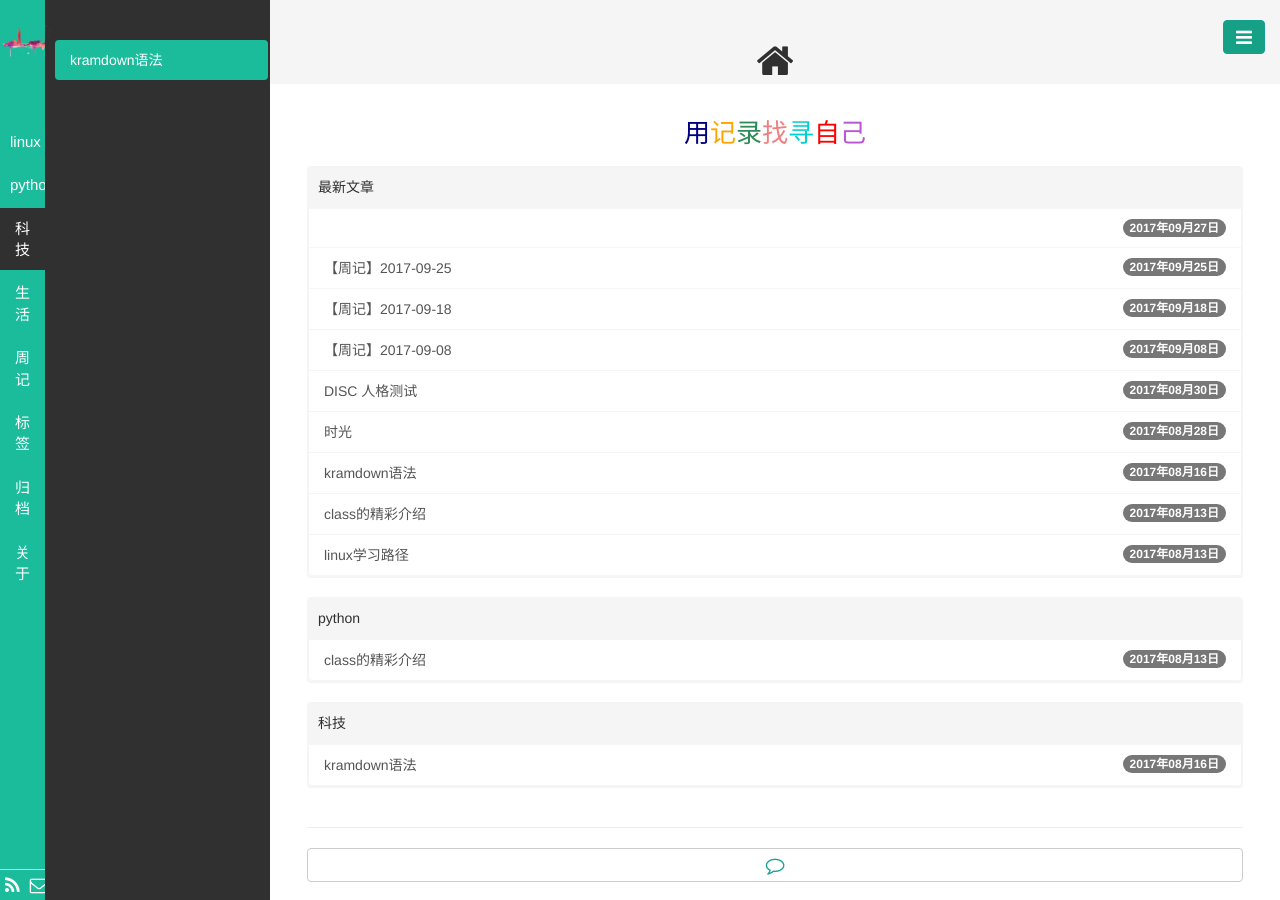
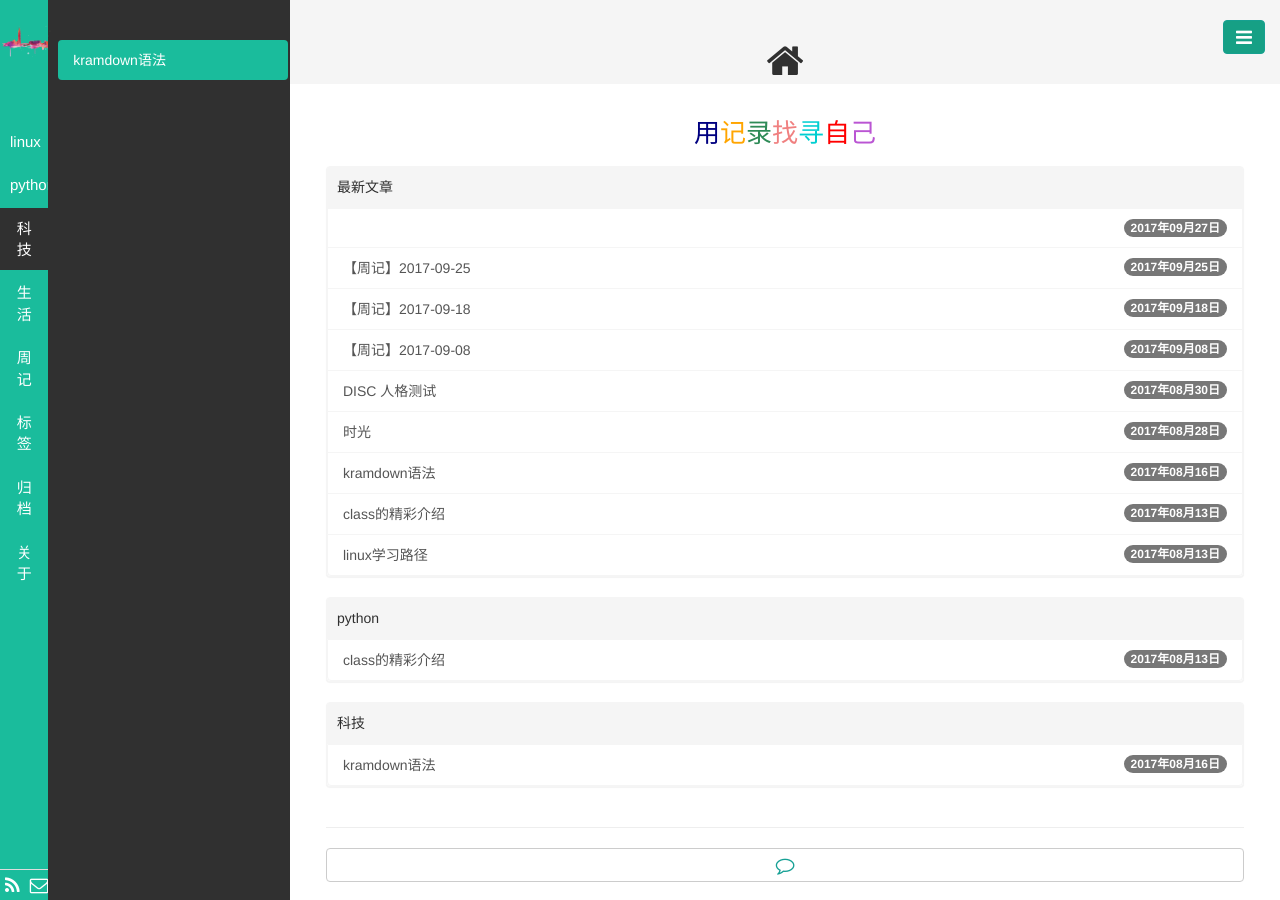
Before and after one commit to Longhaier/longhaier.github.io, a Jekyll site: the page built from index.html, in a window 1280 px wide. Built offline with Jekyll 4.4.1, drawn with Linux system fonts in a browser that asks for light colours; the list of posts is cut into pages by our own code.

Commit message:
Update navside.html

```diff
--- a/_includes/navside.html
+++ b/_includes/navside.html
@@ -1,4 +1,4 @@
-<div class="col-md-3 col-lg-3 col-sm-13 col-xs-13 aside visible-md visible-lg" style="width:270px">
+<div class="col-md-3 col-lg-3 col-sm-13 col-xs-13 aside visible-md visible-lg" style="width:290px">
   <div class="row">
     <div class="col-md-2 col-xs-2 aside1">
       <br>
```
